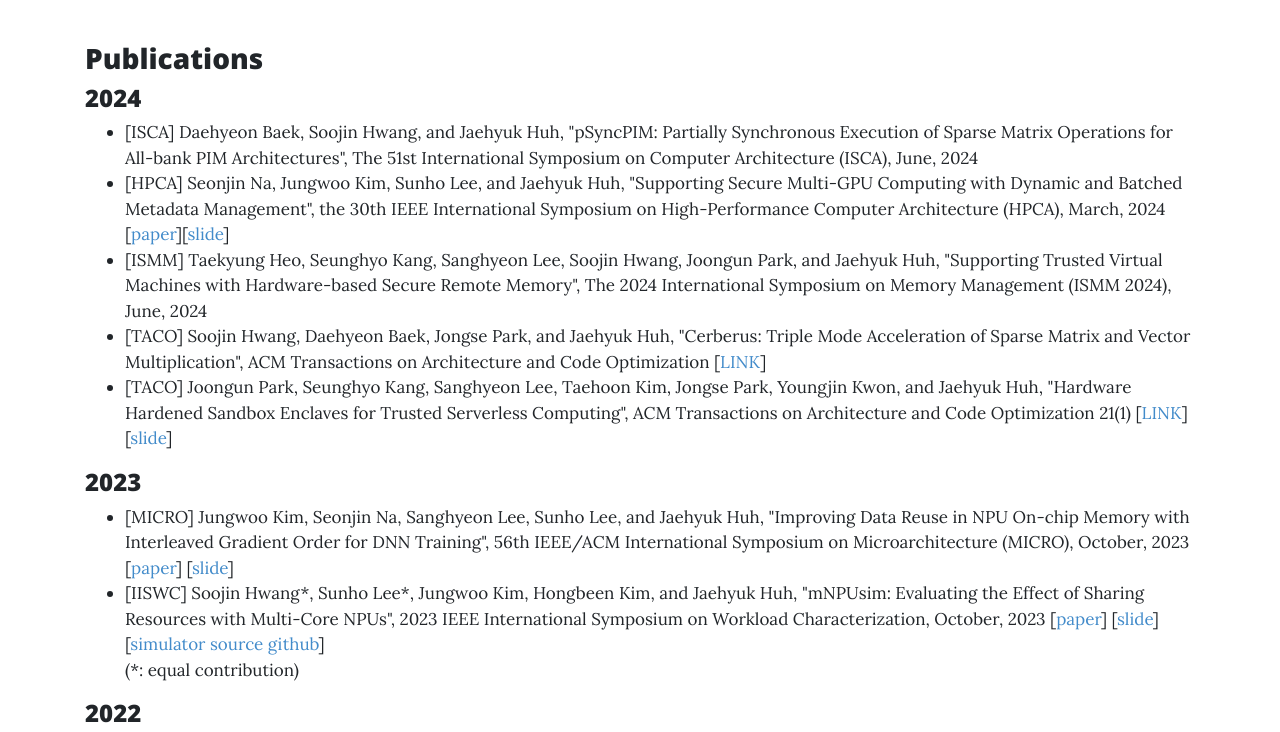
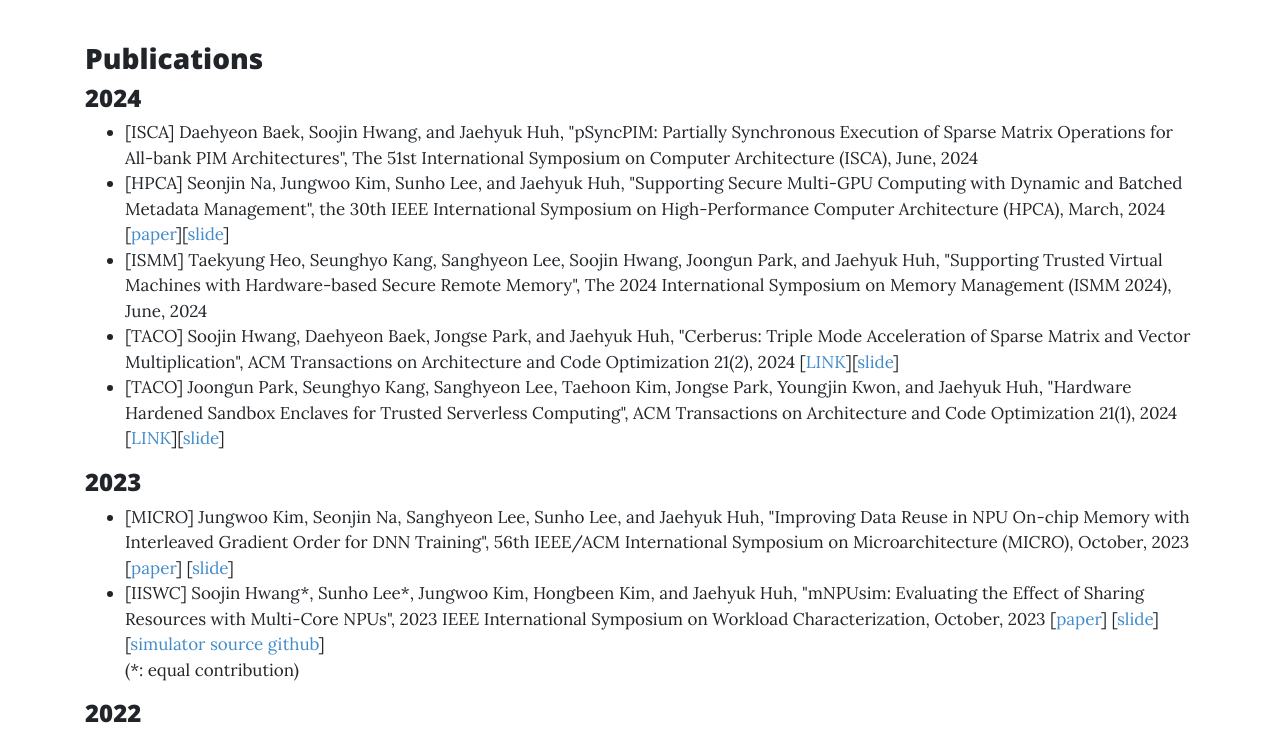
Before and after one commit to jaehyuk-huh/jaehyuk-huh.github.io, a website: page publications.html in a window 1280 px wide. Shown: the part 68-800 px from the top of the page. Drawn offline with nearby package versions, Linux system fonts and the light colour scheme.

Commit message:
Update publications.html

```diff
--- a/publications.html
+++ b/publications.html
@@ -76,8 +76,8 @@
             <li>[ISCA] Daehyeon Baek, Soojin Hwang, and Jaehyuk Huh, "pSyncPIM: Partially Synchronous Execution of Sparse Matrix Operations for All-bank PIM Architectures", The 51st International Symposium on Computer Architecture (ISCA), June, 2024 </li>
             <li>[HPCA] Seonjin Na, Jungwoo Kim, Sunho Lee, and Jaehyuk Huh, "Supporting Secure Multi-GPU Computing with Dynamic and Batched Metadata Management", the 30th IEEE International Symposium on High-Performance Computer Architecture (HPCA), March, 2024 [<a href="papers/Na_hpca2024.pdf">paper</a>][<a href="slides/Secure_multiGPU_HPCA24_slides.pdf">slide</a>]</li>
             <li>[ISMM] Taekyung Heo, Seunghyo Kang, Sanghyeon Lee, Soojin Hwang, Joongun Park, and Jaehyuk Huh, "Supporting Trusted Virtual Machines with Hardware-based Secure Remote Memory", The 2024 International Symposium on Memory Management (ISMM 2024), June, 2024</li>
-            <li>[TACO] Soojin Hwang, Daehyeon Baek, Jongse Park, and Jaehyuk Huh, "Cerberus: Triple Mode Acceleration of Sparse Matrix and Vector Multiplication", ACM Transactions on Architecture and Code Optimization [<a href="https://dl.acm.org/doi/10.1145/3653020">LINK</a>] </li>
-            <li>[TACO] Joongun Park, Seunghyo Kang, Sanghyeon Lee, Taehoon Kim, Jongse Park, Youngjin Kwon, and Jaehyuk Huh, "Hardware Hardened Sandbox Enclaves for Trusted Serverless Computing", ACM Transactions on Architecture and Code Optimization 21(1) [<a href="https://dl.acm.org/doi/10.1145/3632954">LINK</a>][<a href="slides/2023_TACO_cloister_slides.pdf">slide</a>] </li>
+            <li>[TACO] Soojin Hwang, Daehyeon Baek, Jongse Park, and Jaehyuk Huh, "Cerberus: Triple Mode Acceleration of Sparse Matrix and Vector Multiplication", ACM Transactions on Architecture and Code Optimization 21(2), 2024 [<a href="https://dl.acm.org/doi/10.1145/3653020">LINK</a>][<a href="slides/2024_TACO_Cerberus_slides.pdf">slide</a>] </li>
+            <li>[TACO] Joongun Park, Seunghyo Kang, Sanghyeon Lee, Taehoon Kim, Jongse Park, Youngjin Kwon, and Jaehyuk Huh, "Hardware Hardened Sandbox Enclaves for Trusted Serverless Computing", ACM Transactions on Architecture and Code Optimization 21(1), 2024 [<a href="https://dl.acm.org/doi/10.1145/3632954">LINK</a>][<a href="slides/2023_TACO_cloister_slides.pdf">slide</a>] </li>
           </ul>
           <h4>2023</h4>
           <ul>
```
